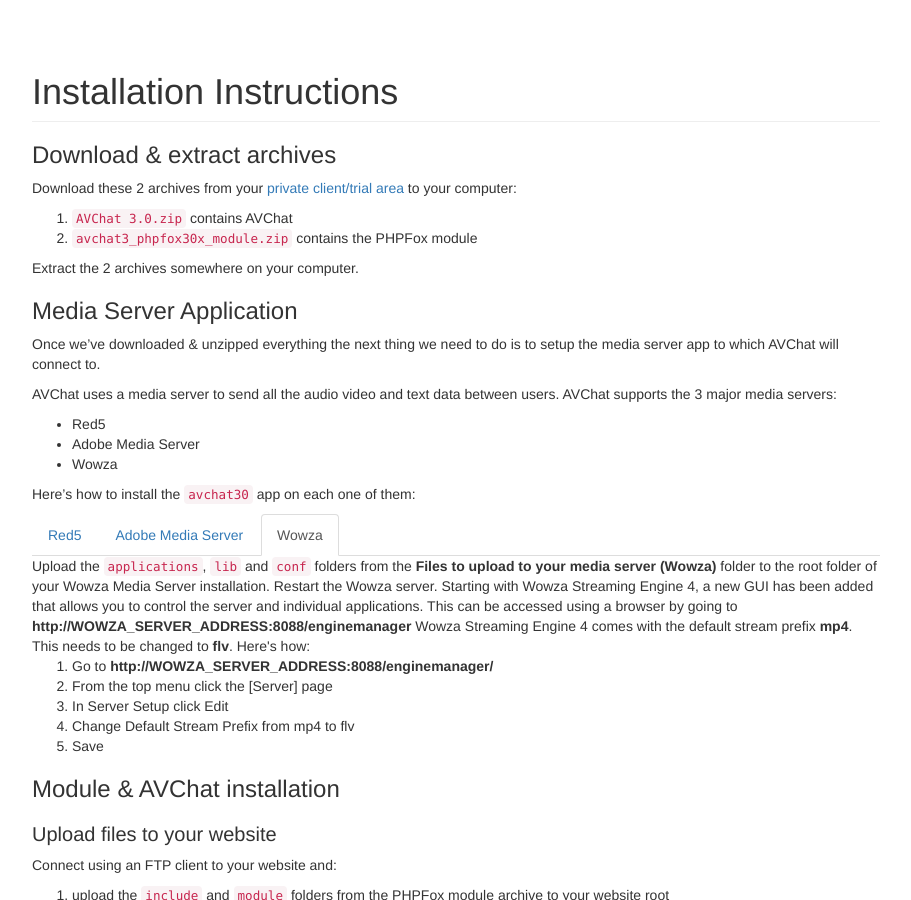
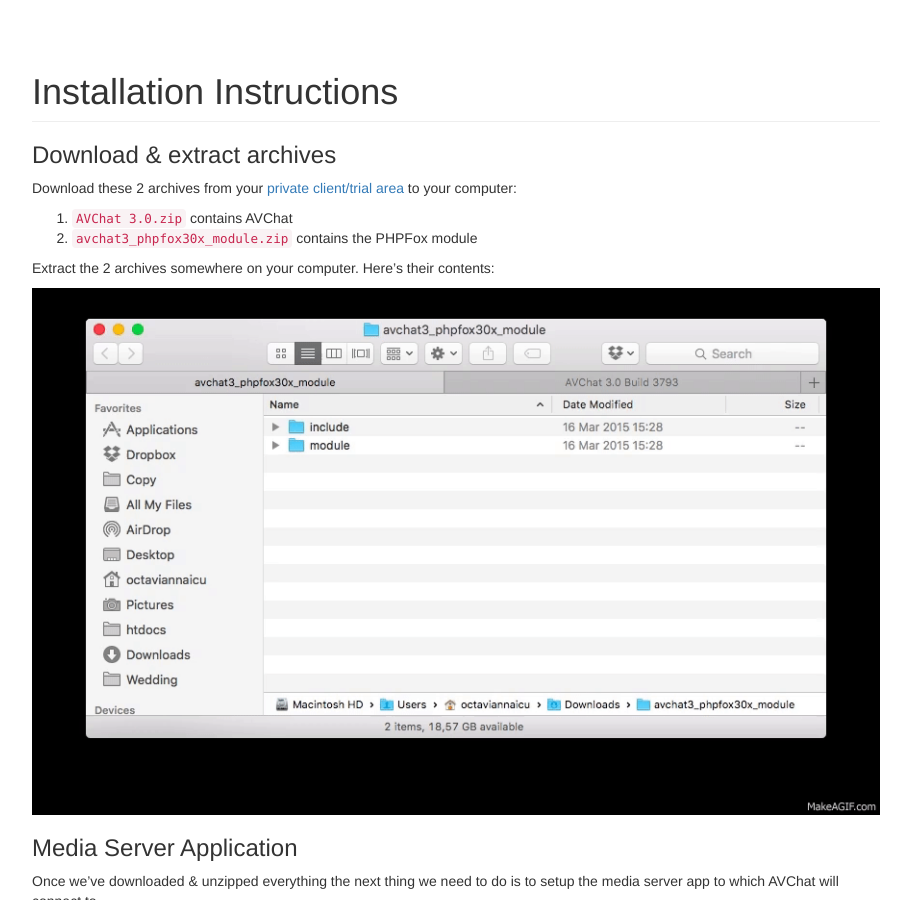
Before and after one commit to nusofthq/avchat-documentation, a Jekyll site: the page built from phpfox.md, in a window 1280 px wide and 900 px high, scrolled down 510 px. Shown: the whole window, without its empty margins (38-949 px from the left). Built offline with Jekyll 4.4.1, drawn with Linux system fonts in a browser that asks for light colours; nearby versions of some CDN libraries; comment, search, counter and statistics services are not loaded.

Commit message:
New gif for PHPFox 3.8

```diff
--- a/phpfox.md
+++ b/phpfox.md
@@ -21,7 +21,12 @@
 1. `AVChat 3.0.zip` contains AVChat
 2. `avchat3_phpfox30x_module.zip` contains the PHPFox module
 
-Extract the 2 archives somewhere on your computer.
+Extract the 2 archives somewhere on your computer. Here's their contents:
+
+<img src="{{site.github.url}}/assets/images/phpfox/phpfox-module-file-structure.gif" class="img-responsive" />
+
+
+
 
 <h2 id="installing-the-media-server-app">Media Server Application</h2>
 Once we've downloaded &amp; unzipped everything the next thing we need to do is to setup the media server app to which AVChat will connect to.
```
Also changed, not shown: assets/images/phpfox/phpfox-module-file-structure.gif (added).
